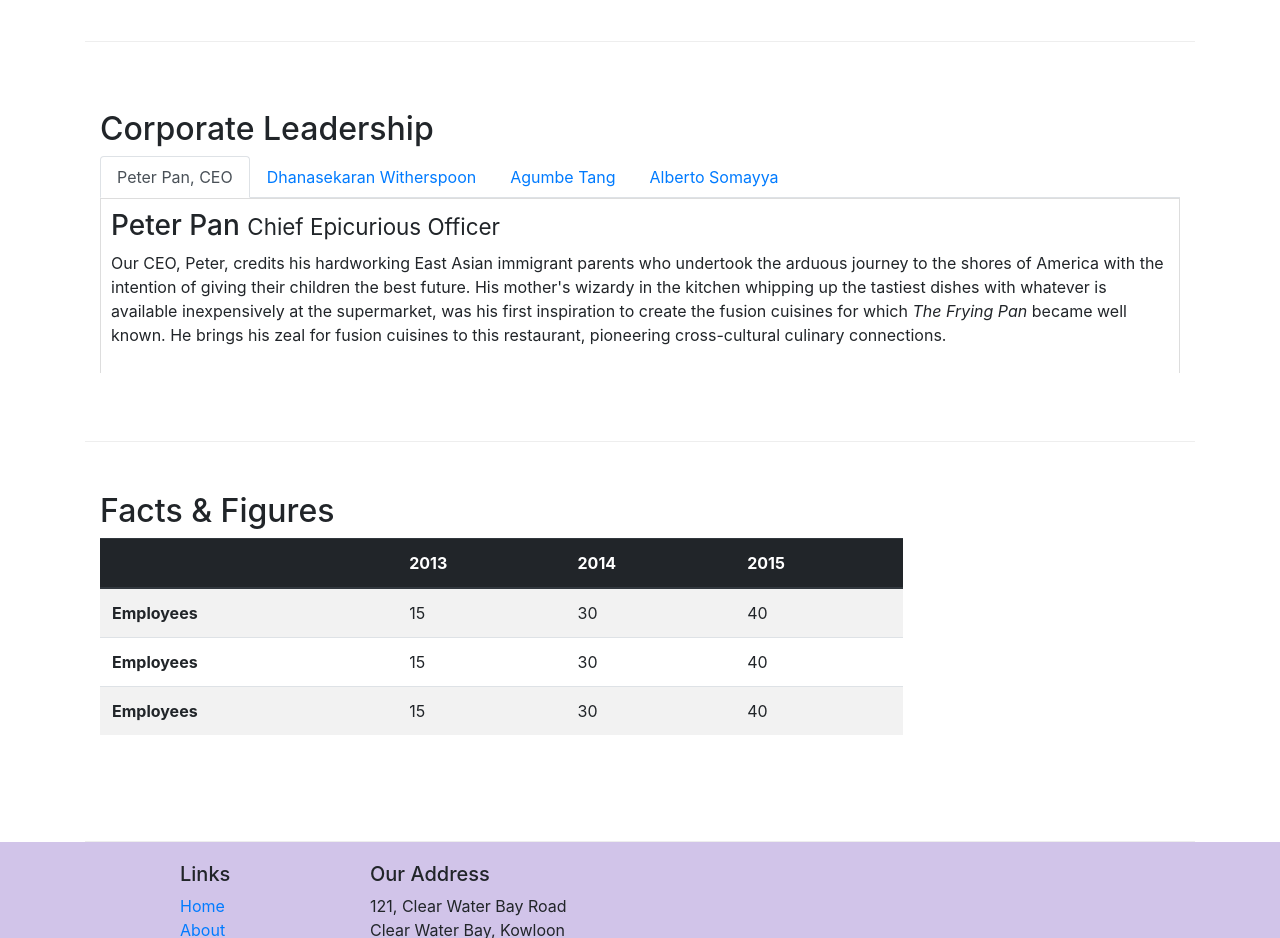
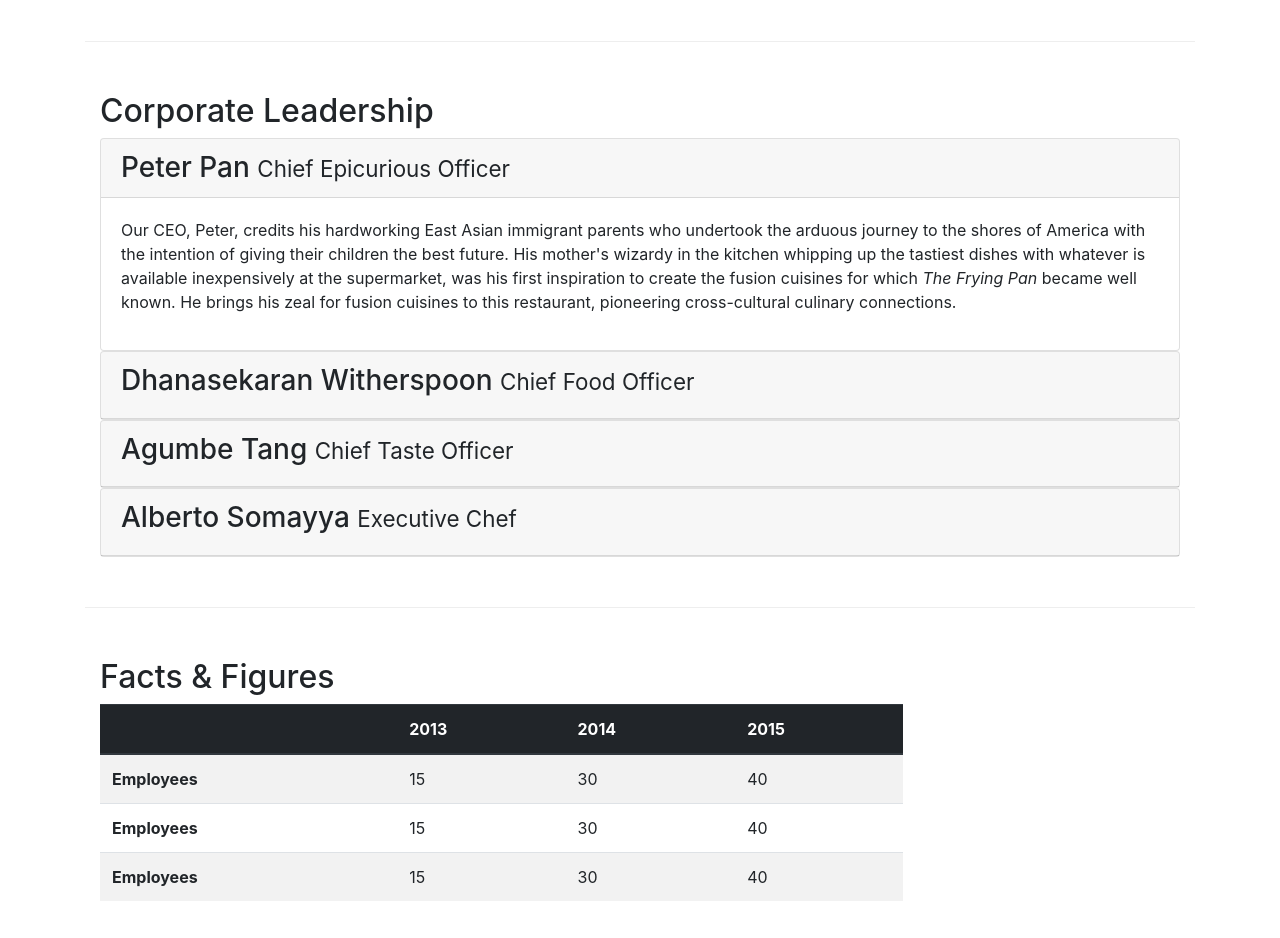
Before and after one commit to AymanShabana/Restaurant-NodeJS-React, a website: page aboutus.html in a window 1280 px wide. Shown: the part 880-1818 px from the top of the page. Drawn offline with nearby package versions, Linux system fonts and the light colour scheme.

Commit message:
accordion

```diff
--- a/aboutus.html
+++ b/aboutus.html
@@ -95,37 +95,65 @@
         <div class="row row-content align-items-center">
             <div class="col-12">
                 <h2>Corporate Leadership</h2>
-                <ul class="nav nav-tabs">
-                    <li class="nav-item">
-                        <a class="nav-link active" href="#peter" role="tab" data-toggle="tab">Peter Pan, CEO</a>
-                    </li>
-                    <li class="nav-item">
-                        <a class="nav-link" href="#danny" role="tab" data-toggle="tab">Dhanasekaran Witherspoon</a>
-                    </li>
-                    <li class="nav-item">
-                        <a class="nav-link " href="#agumbe" role="tab" data-toggle="tab">Agumbe Tang</a>
-                    </li>
-                    <li class="nav-item">
-                        <a class="nav-link " href="#alberto" role="tab" data-toggle="tab">Alberto Somayya</a>
-                    </li>
-                </ul>
-                <div class="tab-content">
-                    <div role="tabpanel" class="tab-pane fade show active" id="peter">
-                        <h3>Peter Pan <small>Chief Epicurious Officer</small></h3>
+
+                <div id="accordion">
+                    <div class="card">
+                        <div class="card-header" role="tab" id="peterhead">
+                            <h3 class="mb-0">
+                                <a data-toggle="collapse" data-target="#peter">
+                                    Peter Pan <small>Chief Epicurious Officer</small>
+                                </a>
+                            </h3>
+                        </div>
+                        <div role="tabpanel" class="collapse show" id="peter" data-parent="#accordion">
+                            <div class="card-body">
                                 <p class="d-none d-sm-block">Our CEO, Peter, credits his hardworking East Asian immigrant parents who undertook the arduous journey to the shores of America with the intention of giving their children the best future. His mother's wizardy in the kitchen whipping up the tastiest dishes with whatever is available inexpensively at the supermarket, was his first inspiration to create the fusion cuisines for which <em>The Frying Pan</em> became well known. He brings his zeal for fusion cuisines to this restaurant, pioneering cross-cultural culinary connections.</p>
                             </div>
-                    <div role="tabpanel" class="tab-pane fade" id="danny">
+                        </div>
+                    </div>
+                    <div class="card">
+                        <div class="card-header" role="tab" id="dannyhead">
+                            <h3 class="mb-0">
+                                <a data-toggle="collapse" data-target="#danny">
                                     <h3>Dhanasekaran Witherspoon <small>Chief Food Officer</small></h3>
+                                </a>
+                            </h3>
+                        </div>
+                        <div role="tabpanel" class="collapse" id="danny" data-parent="#accordion">
+                            <div class="card-body">
                                 <p class="d-none d-sm-block">Our CFO, Danny, as he is affectionately referred to by his colleagues, comes from a long established family tradition in farming and produce. His experiences growing up on a farm in the Australian outback gave him great appreciation for varieties of food sources. As he puts it in his own words, <em>Everything that runs, wins, and everything that stays, pays!</em></p>
                             </div>
-                    <div role="tabpanel" class="tab-pane fade" id="agumbe">
+                        </div>
+                    </div>
+                    <div class="card">
+                        <div class="card-header" role="tab" id="agumbehead">
+                            <h3 class="mb-0">
+                                <a data-toggle="collapse" data-target="#agumbe">
                                     <h3>Agumbe Tang <small>Chief Taste Officer</small></h3>
+                                </a>
+                            </h3>
+                        </div>
+                        <div role="tabpanel" class="collapse" id="agumbe" data-parent="#accordion">
+                            <div class="card-body">
                                 <p class="d-none d-sm-block">Blessed with the most discerning gustatory sense, Agumbe, our CTO, personally ensures that every dish that we serve meets his exacting tastes. Our chefs dread the tongue lashing that ensues if their dish does not meet his exacting standards. He lives by his motto, <em>You click only if you survive my lick.</em></p>
                             </div>
-                    <div role="tabpanel" class="tab-pane fade" id="alberto">
+                        </div>
+                    </div>
+                    <div class="card">
+                        <div class="card-header" role="tab" id="albertohead">
+                            <h3 class="mb-0">
+                                <a data-toggle="collapse" data-target="#alberto">
                                     <h3>Alberto Somayya <small>Executive Chef</small></h3>
+                                </a>
+                            </h3>
+                        </div>
+                        <div role="tabpanel" class="collapse" id="alberto" data-parent="#accordion">
+                            <div class="card-body">
                                 <p class="d-none d-sm-block">Award winning three-star Michelin chef with wide International experience having worked closely with whos-who in the culinary world, he specializes in creating mouthwatering Indo-Italian fusion experiences. He says, <em>Put together the cuisines from the two craziest cultures, and you get a winning hit! Amma Mia!</em></p>
                             </div>
+                        </div>
+                    </div>
+
                 </div>
             </div>
        </div>
```
Lines whose indentation alone changed are shown as unchanged.
